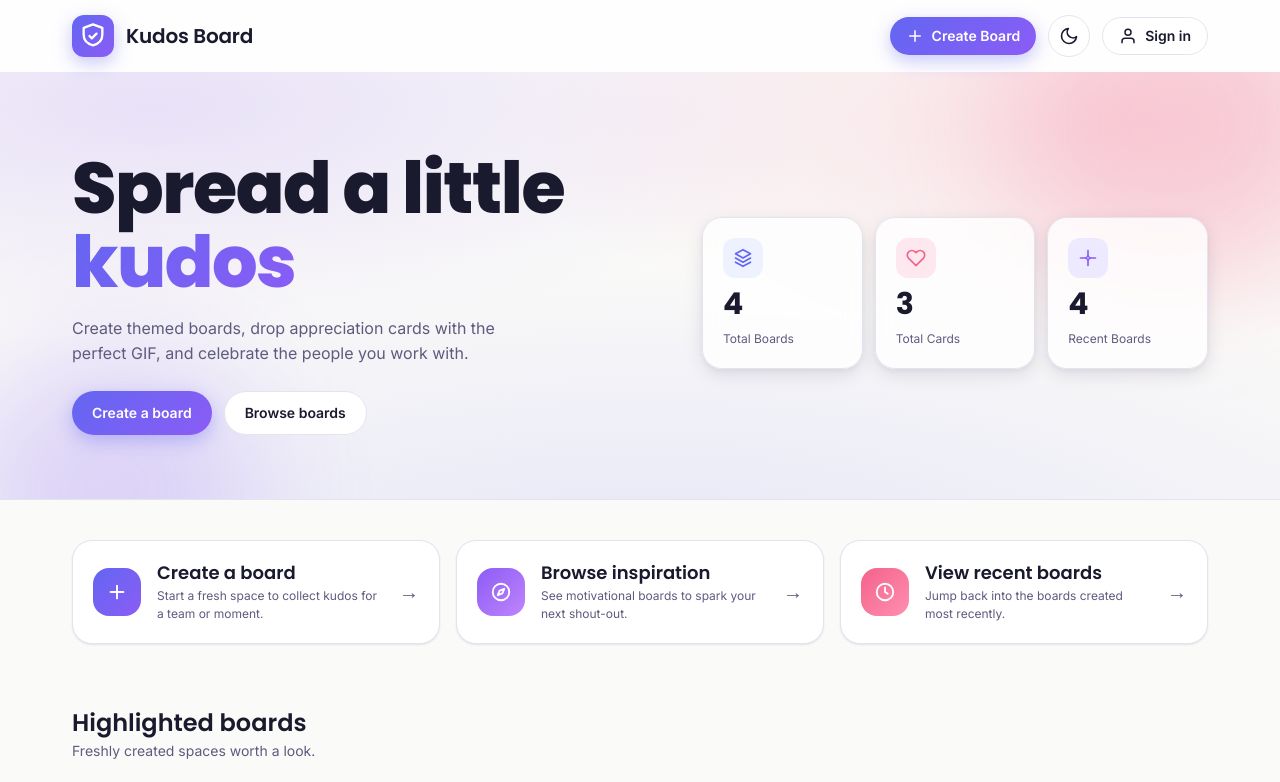
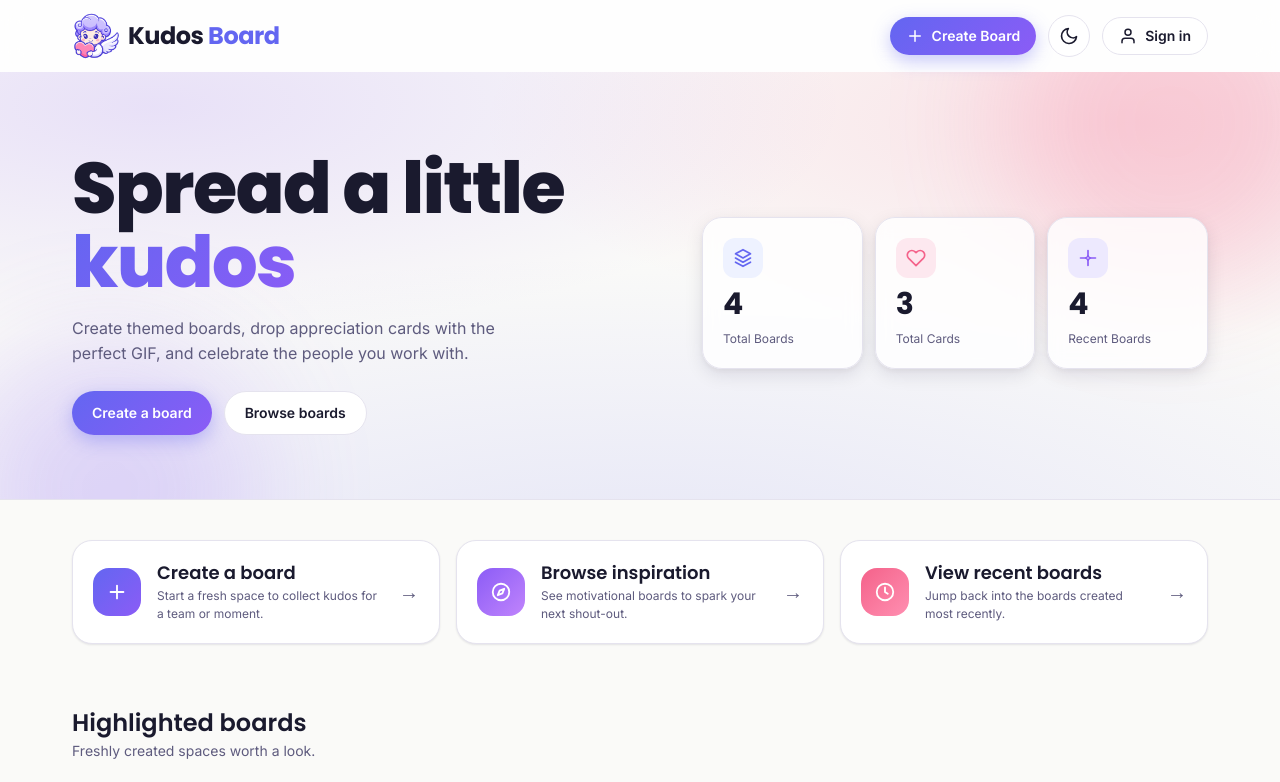
Before and after one commit to BennyNketia/Enforcers-FTL-Kudos_Board, a React (Vite) app in the folder frontend/: page / in a window 1280 px wide. Shown: the top 782 px of the page. Built offline with nearby package versions, Linux system fonts and the light colour scheme; no server answers.

Commit message:
fix logo and positioning of logo

```diff
--- a/frontend/src/components/Footer.css
+++ b/frontend/src/components/Footer.css
@@ -21,14 +21,10 @@
   gap: var(--space-2);
 }
 .footer__logo {
-  display: inline-flex;
-  align-items: center;
-  justify-content: center;
   width: 28px;
   height: 28px;
-  border-radius: var(--radius-sm);
-  color: var(--primary);
-  background-color: var(--primary-soft);
+  object-fit: contain;
+  display: block;
 }
 .footer__copy {
   color: var(--muted-text);
--- a/frontend/src/components/Footer.jsx
+++ b/frontend/src/components/Footer.jsx
@@ -1,4 +1,3 @@
-import { LogoIcon } from './icons.jsx'
 import './Footer.css'
 
 export default function Footer() {
@@ -7,7 +6,7 @@ export default function Footer() {
     <footer className="footer">
       <div className="container footer__inner">
         <span className="footer__brand">
-          <span className="footer__logo" aria-hidden><LogoIcon width="18" height="18" /></span>
+          <img className="footer__logo" src="/kudos-icon.png" alt="" aria-hidden="true" width="28" height="28" />
           <span className="t-body-sm">Made with 💜 to celebrate your team.</span>
         </span>
         <span className="t-body-sm footer__copy">© {year} Kudos Board</span>
--- a/frontend/src/components/Header.css
+++ b/frontend/src/components/Header.css
@@ -27,25 +27,7 @@
 .header__brand {
   display: inline-flex;
   align-items: center;
-  gap: var(--space-3);
   border-radius: var(--radius-md);
-}
-
-.header__logo {
-  display: inline-flex;
-  align-items: center;
-  justify-content: center;
-  width: 42px;
-  height: 42px;
-  border-radius: var(--radius-md);
-  color: #fff;
-  background-image: var(--gradient-primary);
-  box-shadow: var(--shadow-primary);
-}
-
-.header__title {
-  color: var(--text-primary);
-  letter-spacing: -0.01em;
 }
 
 .header__actions {
@@ -55,9 +37,6 @@
 }
 
 @media (max-width: 560px) {
-  .header__title {
-    display: none;
-  }
   .header__create-label {
     display: none;
   }
--- a/frontend/src/components/Header.jsx
+++ b/frontend/src/components/Header.jsx
@@ -1,8 +1,9 @@
 import { useEffect, useState } from 'react'
-import { Link, useNavigate } from 'react-router-dom'
+import { useNavigate } from 'react-router-dom'
 import ThemeToggle from './ThemeToggle.jsx'
 import AuthMenu from './AuthMenu.jsx'
-import { LogoIcon, PlusIcon } from './icons.jsx'
+import Logo from './Logo.jsx'
+import { PlusIcon } from './icons.jsx'
 import './Header.css'
 
 // Sticky top navigation: brand (left), Create Board + theme toggle + auth (right).
@@ -22,12 +23,7 @@ export default function Header({ theme, onToggleTheme, user, onRequestAuth, onLo
   return (
     <header className={`header${scrolled ? ' header--scrolled' : ''}`}>
       <div className="container header__inner">
-        <Link to="/" className="header__brand" aria-label="Kudos Board home">
-          <span className="header__logo">
-            <LogoIcon />
-          </span>
-          <span className="header__title t-h3">Kudos Board</span>
-        </Link>
+        <Logo className="header__brand" />
 
         <div className="header__actions">
           <button
--- /dev/null
+++ b/frontend/src/components/Logo.css
@@ -0,0 +1,38 @@
+.brand {
+  display: inline-flex;
+  align-items: center;
+  gap: var(--space-2);
+  border-radius: var(--radius-md);
+}
+
+.logo__icon {
+  height: 48px;
+  width: 48px;
+  object-fit: contain;
+  display: block;
+  flex-shrink: 0;
+}
+
+.logo__text {
+  font-family: var(--font-heading);
+  font-weight: 700;
+  font-size: 1.5rem;
+  line-height: 1;
+  letter-spacing: -0.02em;
+  color: var(--text-primary);
+  white-space: nowrap;
+}
+
+.logo__text-accent {
+  color: var(--primary);
+}
+
+@media (max-width: 640px) {
+  .logo__icon {
+    height: 40px;
+    width: 40px;
+  }
+  .logo__text {
+    font-size: 1.25rem;
+  }
+}
--- /dev/null
+++ b/frontend/src/components/Logo.jsx
@@ -0,0 +1,40 @@
+import { Link } from 'react-router-dom'
+import './Logo.css'
+
+// Brand mark: the cherub icon (image, served from public/) + the "Kudos Board"
+// wordmark as real text. Text (rather than baked-into-the-image type) means it
+// recolours per theme automatically and stays crisp at any size — so no
+// light/dark artwork swap is needed; only the transparent icon is shared.
+// Pass `to={null}` (e.g. in the footer) for a non-interactive mark.
+export default function Logo({ to = '/', className = '', ...rest }) {
+  const inner = (
+    <>
+      <img
+        src="/kudos-icon.png"
+        alt=""
+        aria-hidden="true"
+        className="logo__icon"
+        width="120"
+        height="120"
+        decoding="async"
+      />
+      <span className="logo__text">
+        Kudos <span className="logo__text-accent">Board</span>
+      </span>
+    </>
+  )
+
+  if (to === null) {
+    return (
+      <span className={`brand ${className}`.trim()} aria-label="Kudos Board" {...rest}>
+        {inner}
+      </span>
+    )
+  }
+
+  return (
+    <Link to={to} className={`brand ${className}`.trim()} aria-label="Kudos Board home" {...rest}>
+      {inner}
+    </Link>
+  )
+}
--- a/frontend/src/components/icons.jsx
+++ b/frontend/src/components/icons.jsx
@@ -57,13 +57,6 @@ export const PinIcon = ({ filled, ...p }) => (
 export const ArrowLeftIcon = (p) => (
   <svg viewBox="0 0 24 24" width="20" height="20" {...base} {...p}>
     <path d="m12 19-7-7 7-7M19 12H5" />
-  </svg>
-)
-
-export const LogoIcon = (p) => (
-  <svg viewBox="0 0 24 24" width="28" height="28" fill="none" stroke="currentColor" strokeWidth="2" strokeLinecap="round" strokeLinejoin="round" {...p}>
-    <path d="M12 2 4 5v6c0 5 3.4 7.8 8 9 4.6-1.2 8-4 8-9V5z" />
-    <path d="m9 12 2 2 4-4" />
   </svg>
 )
 
```
Also changed, not shown: frontend/index.html (+1 -1 lines), frontend/public/kudos-cherub.png (added), frontend/public/kudos-icon.png (added).
